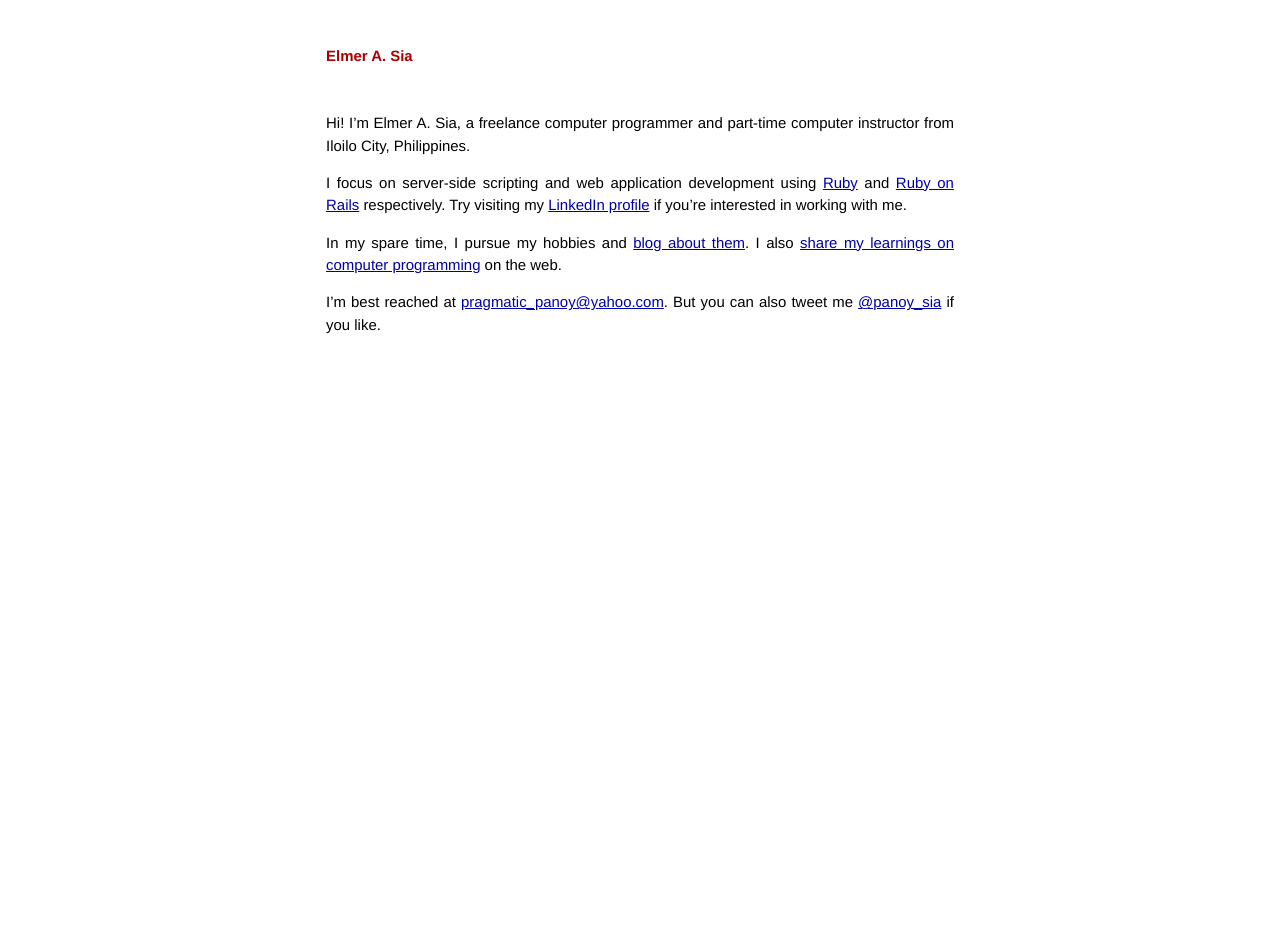
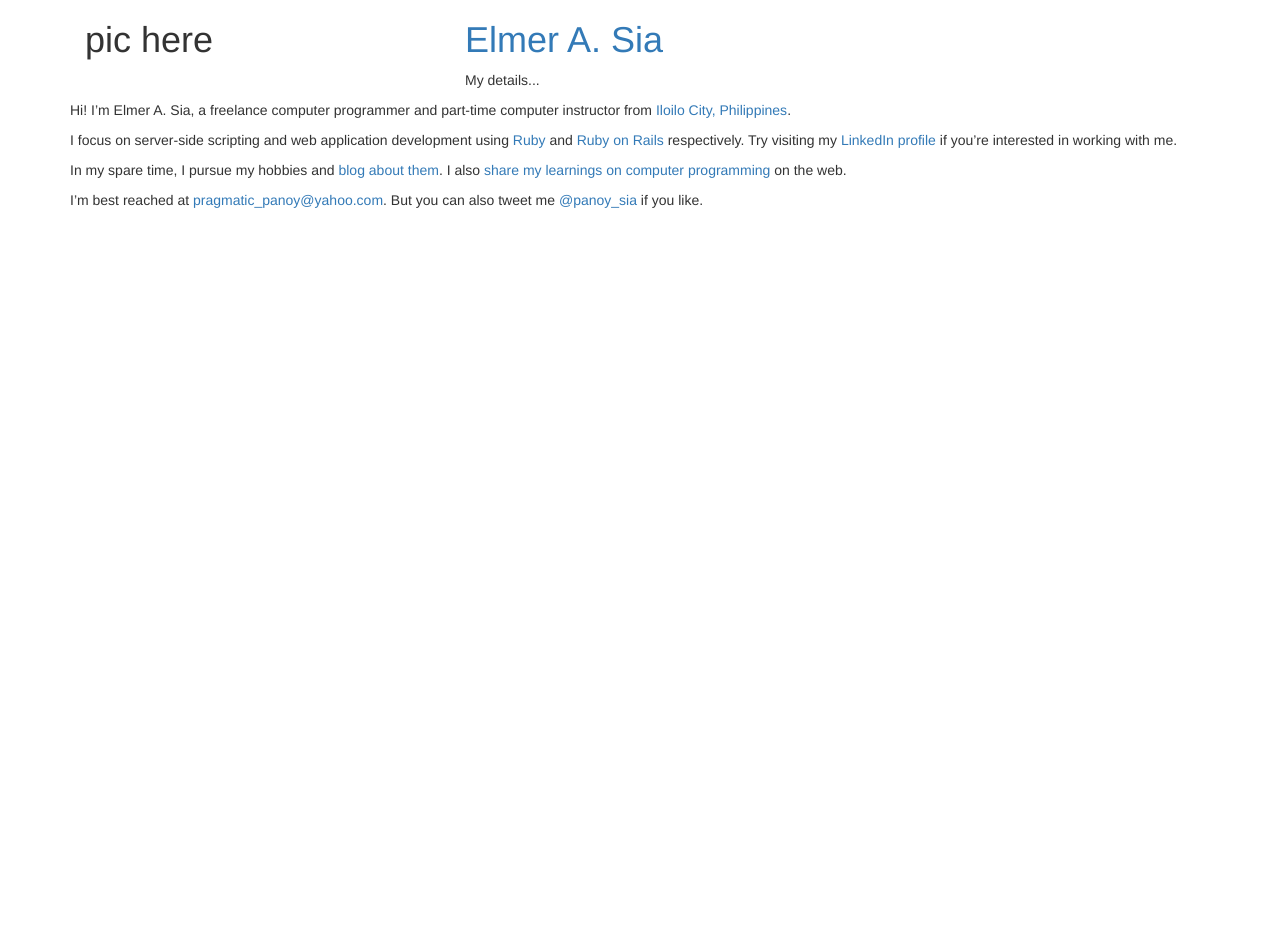
Before and after one commit to panoysia/elmersia-site, a Jekyll site: the page built from index.markdown, in a window 1280 px wide. Built offline with Jekyll 4.4.1, drawn with Linux system fonts in a browser that asks for light colours; nearby versions of some CDN libraries; Markdown is read by kramdown in place of the engine named in the settings; after the commit the page ends 900 px from its top, so only the background shows below that.

Commit message:
Added Bootstrap framework

```diff
--- a/_config.yml
+++ b/_config.yml
@@ -2,7 +2,8 @@ name: Elmer A. Sia
 url: http://www.elmersia.com
 permalink: :title
 
-pygments: true
+# pygments: true
+highlighter: pygments
 nickname: PANOY SIA
 markdown: rdiscount
 
--- a/_includes/navigation.html
+++ /dev/null
@@ -1,4 +0,0 @@
-<!-- <a class="extra" href="/services">Services</a>
-<a class="extra" href="/projects">Projects</a>
-<a class="extra" href="/blogs">Blogs</a>
-<a class="extra" href="/contact">Contact</a> -->
--- a/_layouts/default.html
+++ b/_layouts/default.html
@@ -5,43 +5,39 @@
         <meta http-equiv="X-UA-Compatible" content="IE=edge,chrome=1">
         <title>{{ page.title }}</title>
         <meta name="viewport" content="width=device-width">
-
         <!-- syntax highlighting CSS -->
         <link rel="stylesheet" href="/css/syntax.css">
-
         <!-- Custom CSS -->
-        <link rel="stylesheet" href="/css/main.css">
+        <!-- <link rel="stylesheet" href="/css/main.css"> -->
+        <!-- bootstrap cdn -->
+        <link rel="stylesheet" href="//netdna.bootstrapcdn.com/bootstrap/3.1.1/css/bootstrap.min.css">
 
     </head>
     <body>
-
-        <div class="container">
-          <div class="site">
-            <div class="header">
+      <div class="container">
+        <!-- {% include navigation.html %} -->
+        <div class="row">
+          <div class="col-md-12">
+            <div class="col-md-4">
+              <h1>pic here</h1>
+              <img src="" alt="">
+            </div>
+            <div class="col-md-8">
               <h1 class="title"><a href="/">{{ site.name }}</a></h1>
-
-              {% include navigation.html %}
+              <p>My details...</p>
             </div>
 
-                {{ content }}
+            {{ content }}
+          </div>
+        </div>
 
-<!--             <div class="footer">
-              <div class="contact">
-                <p>
-                  Elmer A. Sia<br />
-                  passionate individual<br />
-                  pragmatic_panoy@yahoo.com
-                </p>
-              </div>
-              <div class="contact">
-                <p>
-                  <a href="http://github.com/panoysia/">Github: github.com/panoysia</a><br />
-                  <a href="http://twitter.com/panoy_sia/">Twitter: @panoysia</a><br />
-                </p>
-              </div>
-            </div> -->
+
+        <!-- <div class="site">
+          <div class="header">
           </div>
-        </div> <!-- /container -->
+        </div>  -->
 
+      </div> <!-- container -->
+      <!-- include javascript files here -->
     </body>
 </html>
--- a/index.markdown
+++ b/index.markdown
@@ -2,7 +2,7 @@
 layout: default
 title: "Elmer A. Sia"
 ---
-Hi! I’m Elmer A. Sia, a freelance computer programmer and part-time computer instructor from Iloilo City, Philippines.
+Hi! I’m Elmer A. Sia, a freelance computer programmer and part-time computer instructor from [Iloilo City, Philippines](http://www.iloilocity.gov.ph/).
 
 I focus on server-side scripting and web application development using [Ruby](https://www.ruby-lang.org/en/) and [Ruby on Rails](http://rubyonrails.org/) respectively. Try visiting my [LinkedIn profile](http://ph.linkedin.com/in/panoysia) if you're interested in working with me.
 
```
Also changed, not shown: README.md.
